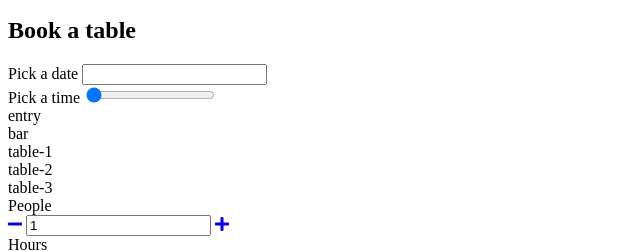
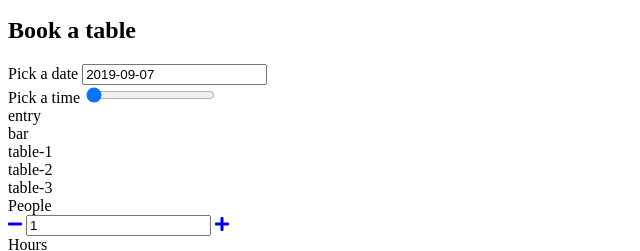
Before and after one commit to TheWizard0f0z/Pizzeria, a website with bundled scripts: page src/index.html in a window 1280 px wide. Shown: the part 273-524 px from the top of the page, 0-640 px from the left. Built offline with nearby package versions, Linux system fonts and the light colour scheme; files whose address does not match are found by name.

Commit message:
Add date picker

```diff
--- a/package.json
+++ b/package.json
@@ -30,6 +30,7 @@
   "author": "",
   "license": "ISC",
   "dependencies": {
+    "flatpickr": "^4.6.2",
     "json-server": "^0.15.1"
   },
   "devDependencies": {
--- a/src/index.html
+++ b/src/index.html
@@ -7,6 +7,7 @@
     <title>Pizzeria</title>
     <link href="https://fonts.googleapis.com/css?family=Lato:400,300i,700%7COswald:300,500,700&amp;subset=latin-ext" rel="stylesheet" />
     <link href="https://use.fontawesome.com/releases/v5.7.2/css/all.css" rel="stylesheet" />
+    <link rel="stylesheet" href="https://cdn.jsdelivr.net/npm/flatpickr/dist/flatpickr.min.css" />
     <link rel="stylesheet" href="css/style.css" />
   </head>
   <body>
@@ -240,6 +241,7 @@
     </script>
 
     <script src="https://cdnjs.cloudflare.com/ajax/libs/handlebars.js/4.1.0/handlebars.min.js"></script>
+    <script src="https://cdn.jsdelivr.net/npm/flatpickr"></script>
     <script src="js/app.js" type="module"></script>
   </body>
 </html>
--- a/src/js/components/Booking.js
+++ b/src/js/components/Booking.js
@@ -1,5 +1,6 @@
 import { templates, select } from '../settings.js';
 import AmountWidget from './AmountWidget.js';
+import DatePicker from './DatePicker.js';
 
 class Booking {
   constructor(bookingElem) {
@@ -29,6 +30,9 @@ class Booking {
 
     /* save a single element found in the wrapper and matching the select.booking.hoursAmount selector in the thisBooking.dom.hoursAmount property */
     thisBooking.dom.hoursAmount = thisBooking.dom.wrapper.querySelector(select.booking.hoursAmount);
+
+    /* save a single element found in the wrapper and matching the select.widgets.datePicker.wrapper selector in the thisBooking.dom.datePicker property */
+    thisBooking.dom.datePicker = thisBooking.dom.wrapper.querySelector(select.widgets.datePicker.wrapper);
   }
 
   initWidgets() {
@@ -37,6 +41,8 @@ class Booking {
     thisBooking.peopleAmount = new AmountWidget(thisBooking.dom.peopleAmount);
 
     thisBooking.hoursAmount = new AmountWidget(thisBooking.dom.hoursAmount);
+
+    thisBooking.datePicker = new DatePicker(thisBooking.dom.datePicker);
   }
 }
 
--- /dev/null
+++ b/src/js/components/DatePicker.js
@@ -0,0 +1,53 @@
+import BaseWidget from './BaseWidget.js';
+import { utils } from '../utils.js';
+import { settings, select } from '../settings.js';
+
+class DatePicker extends BaseWidget {
+  constructor(value) {
+    super(value, utils.dateToStr(new Date()));
+
+    const thisWidget = this;
+
+    thisWidget.dom.input = thisWidget.dom.wrapper.querySelector(select.widgets.datePicker.input);
+
+    thisWidget.initPlugin();
+  }
+
+  initPlugin() {
+    const thisWidget = this;
+
+    /* creates a date object whose value is "now" */
+    thisWidget.minDate = new Date(thisWidget.value);
+
+    /* get the date shifted by some days */
+    thisWidget.maxDate = utils.addDays(thisWidget.minDate, settings.datePicker.maxDaysInFuture);
+
+    // eslint-disable-next-line no-undef
+    flatpickr(thisWidget.dom.input, {
+      defaultDate: thisWidget.minDate,
+      minDate: thisWidget.minDate,
+      maxDate: thisWidget.maxDate,
+      locale: {
+        firstDayOfWeek: 1 // start week on Monday
+      },
+      disable: [
+        function(date) {
+          // return true to disable
+          return date.getDay() === 1;
+        }
+      ]
+    });
+  }
+
+  parseValue(value) {
+    return value;
+  }
+
+  isValid() {
+    return true;
+  }
+
+  renderValue() {}
+}
+
+export default DatePicker;
```
Also changed, not shown: 1 other file.
